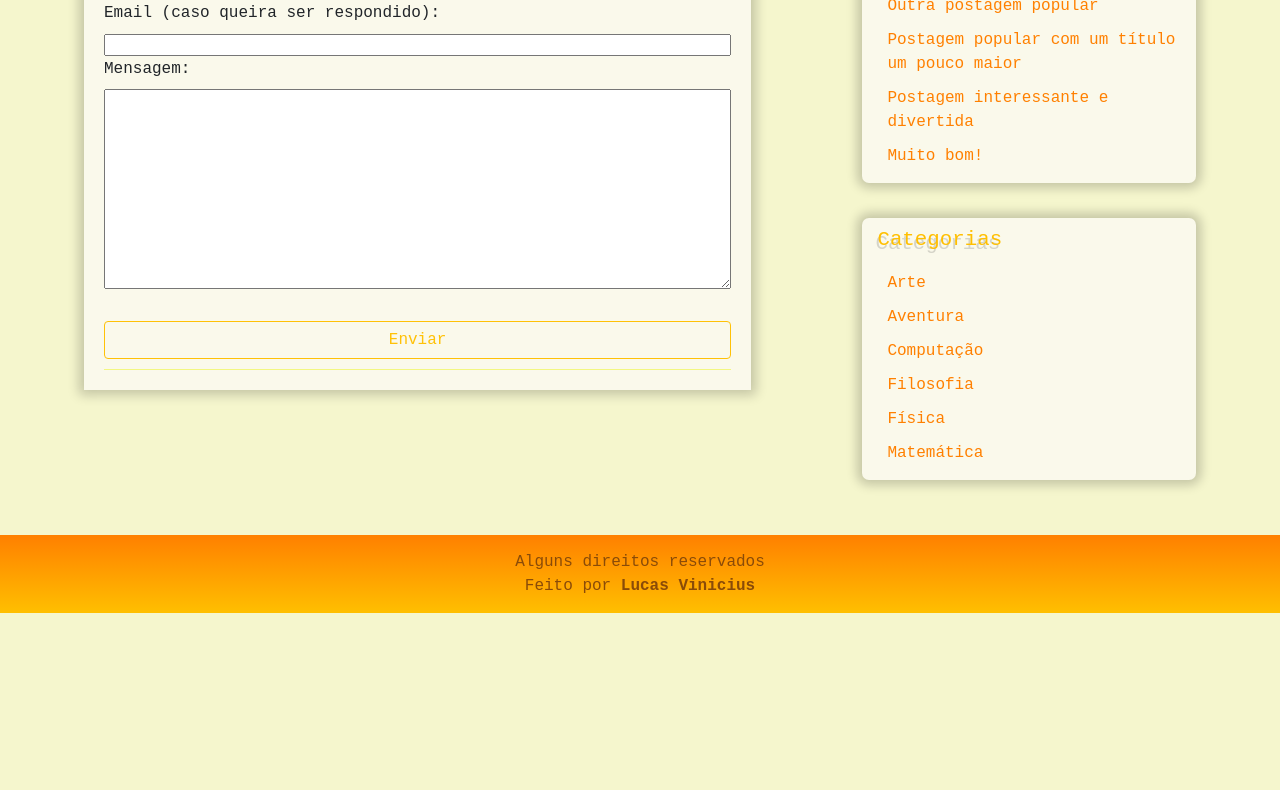
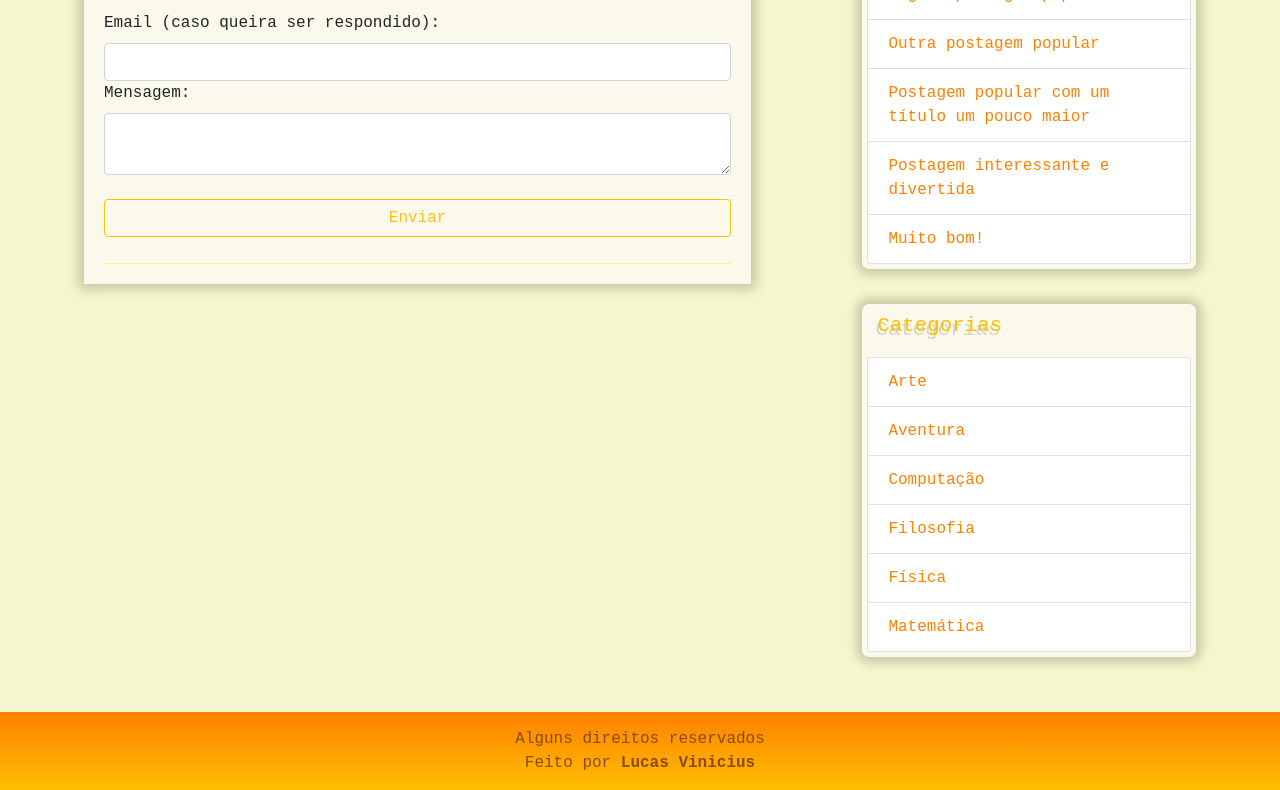
Before and after one commit to Lucas-Vini/cabs-lab-front-end, a plain HTML site: page contato.html in a window 1280 px wide. Shown: the part 310-1100 px from the top of the page. Before the commit the page ends 923 px from the top, so only its background shows below. Drawn offline with nearby package versions, Linux system fonts and the light colour scheme.

Commit message:
Applying bootstrap to forms and fixing some alignment problem in the navbar

```diff
--- a/contato.html
+++ b/contato.html
@@ -50,7 +50,7 @@
 
 		<nav class="navbar navbar-light bg-warning navbar-expand-sm sticky-top">
 
-			<button class="navbar-toggler" data-toggle="collapse" data-target="#nav-menu">
+			<button class="navbar-toggler mb-2" data-toggle="collapse" data-target="#nav-menu">
 				<span class="navbar-toggler-icon"></span>
 			</button>
 
@@ -64,15 +64,15 @@
 						<a href="sobre.html" class="nav-link">Sobre</a>
 					</li>
 					<li class="nav-item">
-						<a href="" class="nav-link active bg-light">Contato</a>
+						<a href="contato.html" class="nav-link active bg-light">Contato</a>
 					</li>
 				</ul>
 
-				<form class="form-inline ml-auto">
+				<form class="form-inline ml-auto mr-sm-2 mb-1 mt-1">
 					<input type="text" class="form-control" placeholder="Pesquisar...">
 				</form>
 
-				<button class="btn btn-outline-light ml-2">OK</button>
+				<button class="btn btn-outline-light mb-2 mt-1">OK</button>
 
 			</div>
 
@@ -86,18 +86,23 @@
 					<h2>Contato</h2>
 
 					<form>
+
+						<div class="form-group">
+
 							<div>
 								<label for="email">Email (caso queira ser respondido):</label>
-							<input type="text" name="" id="email">
+								<input type="text" name=""  class="form-control">
 							</div>
 
 							<div>
 								<label for="mensagem">Mensagem:</label>
-							<textarea id="mensagem"></textarea>
+								<textarea  class="form-control"></textarea>
 							</div>
 
 							<br>
 							<input class="btn btn-outline-warning btn-block" type="submit" name="" value="Enviar">
+
+						</div>
 
 					</form>
 
@@ -109,21 +114,28 @@
 
 				<aside>
 					<h3>Postagens populares</h3>
-					<div><a href="post-exemplo.html">Alguma postagem popular</a></div>
-					<div><a href="post-exemplo.html">Outra postagem popular</a></div>
-					<div><a href="post-exemplo.html">Postagem popular com um título um pouco maior</a></div>
-					<div><a href="post-exemplo.html">Postagem interessante e divertida </a></div>
-					<div><a href="post-exemplo.html">Muito bom!</a></div>
+
+					<ul class="list-group">
+						<a class="list-group-item " href="post-exemplo.html">Alguma postagem popular</a>
+						<a class="list-group-item" href="post-exemplo.html">Outra postagem popular</a>
+						<a class="list-group-item" href="post-exemplo.html">Postagem popular com um título um pouco maior</a>
+						<a class="list-group-item" href="post-exemplo.html">Postagem interessante e divertida </a>
+						<a class="list-group-item" href="post-exemplo.html">Muito bom!</a>
+					</ul>
 				</aside>
 
 				<aside>
 					<h3>Categorias</h3>
-					<div><a href="">Arte</a></div>
-					<div><a href="">Aventura</a></div>
-					<div><a href="">Computação</a></div>
-					<div><a href="">Filosofia</a></div>
-					<div><a href="">Física</a></div>
-					<div><a href="">Matemática</a></div>
+
+					<ul class="list-group">
+						<a class="list-group-item" href="">Arte</a>
+						<a class="list-group-item" href="">Aventura</a>
+						<a class="list-group-item" href="">Computação</a>
+						<a class="list-group-item" href="">Filosofia</a>
+						<a class="list-group-item" href="">Física</a>
+						<a class="list-group-item" href="">Matemática</a>
+
+					</ul>
 				</aside>
 
 			</div>
--- a/css/estilo.css
+++ b/css/estilo.css
@@ -133,20 +133,6 @@ aside div{
 	padding-bottom: 10px;
 }
 
-textarea{
-	width: 100%;
-	height: 200px;
-}
-
-input[type="text"]{
-	width: 100%;
-}
-
-label{
-	display: block;
-	cursor: pointer;
-}
-
 
 /*animações*/
 
```
Also changed, not shown: index.html (+3 -3 lines), post-exemplo.html (+21 -14 lines), sobre.html (+23 -16 lines). Lines whose indentation alone changed are shown as unchanged.
